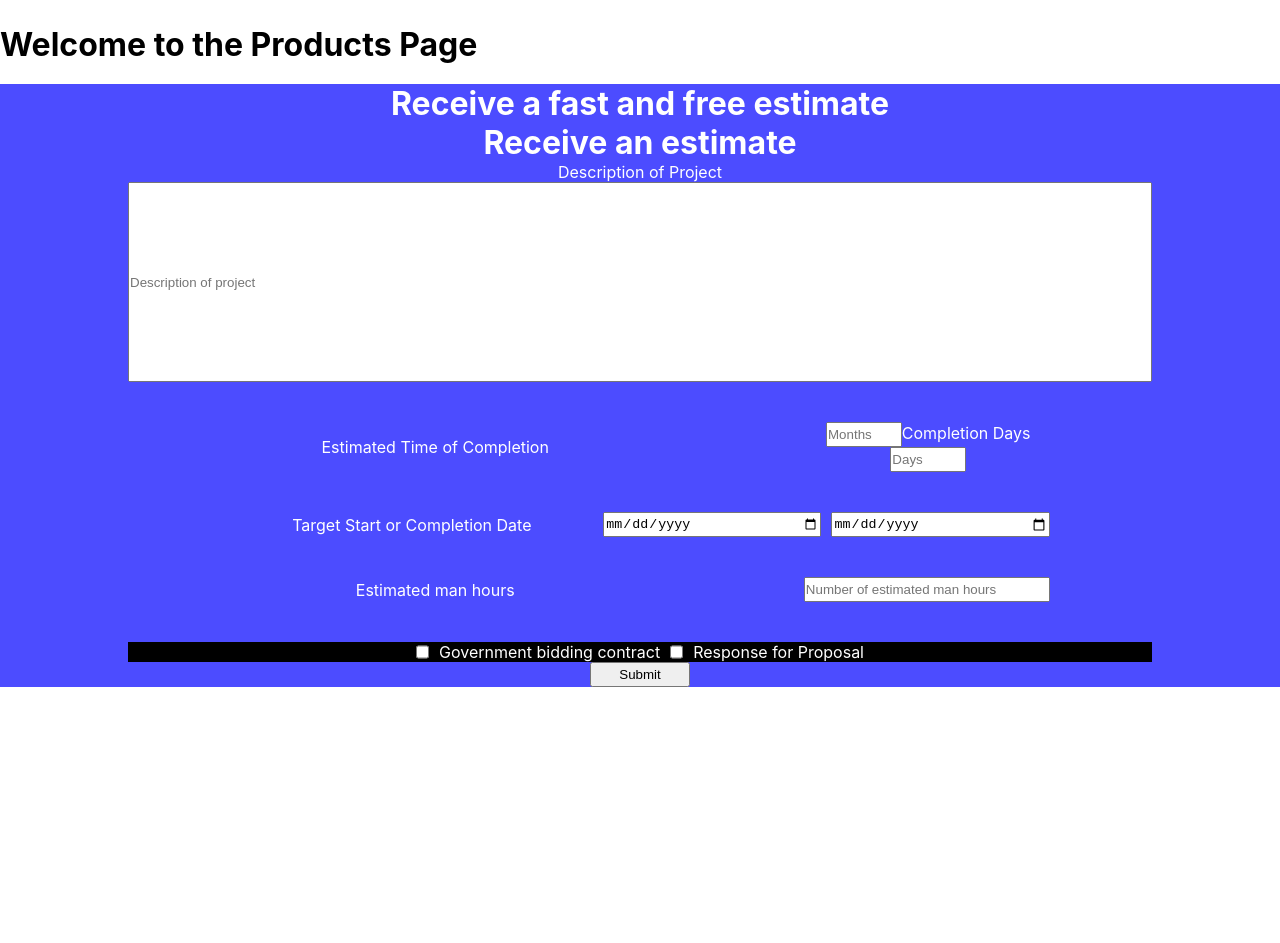
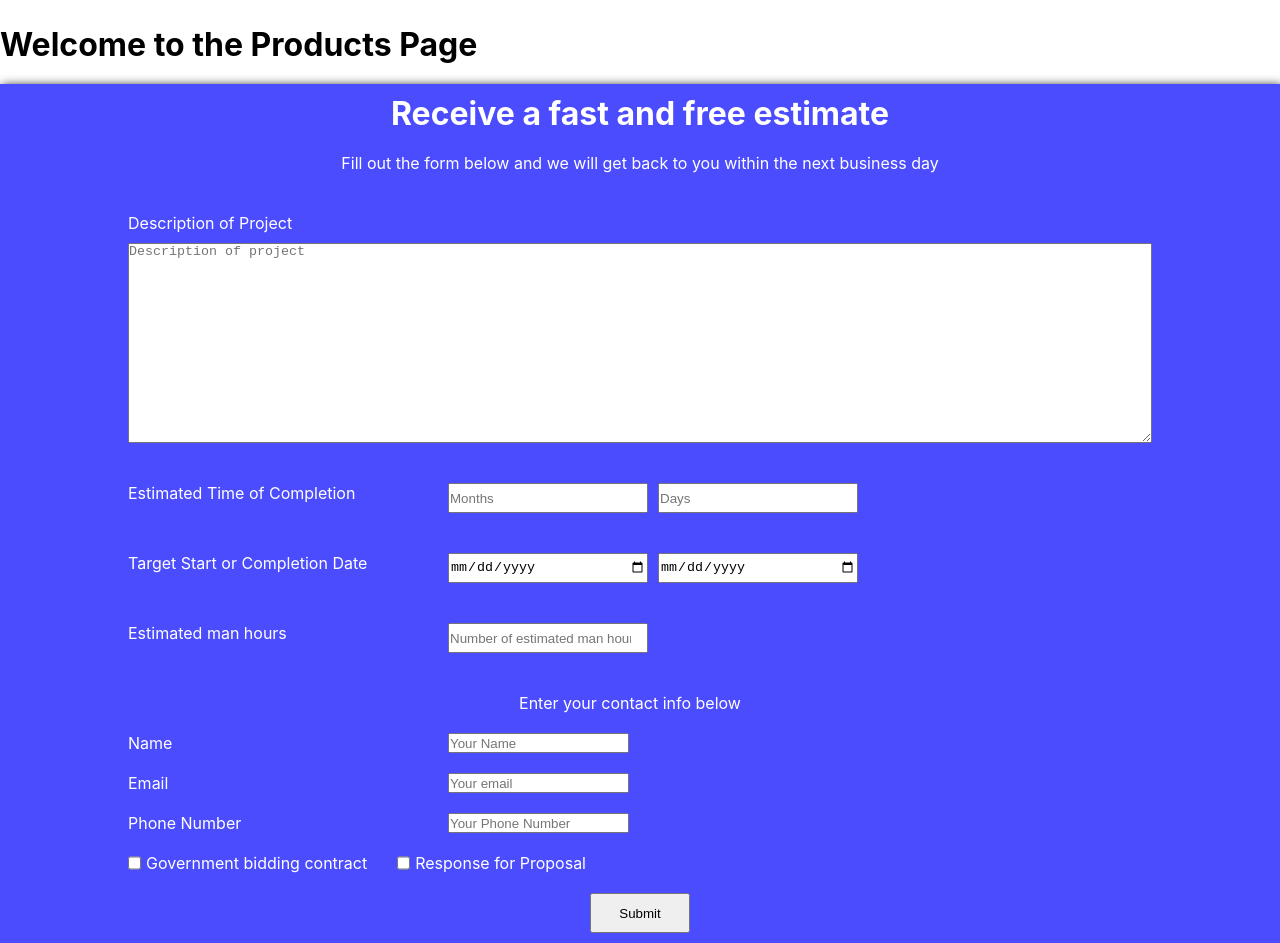
Before and after one commit to zmuda44/R-J-Machine, a React (Vite) app in the folder client/: page /products in a window 1280 px wide. Shown: the part 160-1103 px from the top of the page. Before the commit the page ends 847 px from the top, so only its background shows below. Built offline with nearby package versions, Linux system fonts and the light colour scheme.

Commit message:
made changes to individual project form

```diff
--- a/client/src/App.css
+++ b/client/src/App.css
@@ -69,55 +69,101 @@ header ul li {
   margin-top: 20px;
   color: white;
   text-align: center;
-
+  box-shadow: 2px 2px 10px black;
+  padding: 10px 0;
 }
 
 #estimates form {
   margin: auto;
   width: 80%;
+  text-align: left;
 }
+
 
 #estimates h4 {
   text-align: center;
   font-size: 2rem;
+  margin-bottom: 20px;
+}
+
+#estimates form {
+  margin-top: 40px;
+}
+
+
+#estimates #description textarea  {
+  margin-top: 10px;
+  text-align: left;
+  vertical-align: top;
+  height: 200px;
+  width: 100%;
 }
 
 #estimates .form-flex {
   width: 80%;
-  margin: 40px auto;
+  margin: 40px 0;
   display: flex;
-  align-items: center;
-  justify-content: space-between;
-}
-
-#estimates #description input {
-  height: 200px;
-  width: 100%;
+  justify-content: left;
 }
 
 #estimates .form-flex p {
-  width: 50%;
+  width: 300px;
+  margin-right: 20px;
 }
 
 #estimates .form-flex input {
-  width: 30%;
-  height: 25px;
-  margin-left: 10px;
+  width: 200px;
+  height: 30px;
+  margin-right: 10px;
+}
+
+
+
+#estimates #contact-info  {
+ margin: 20px 0;
+}
+
+#estimates #contact-info p {
+  text-align: center;
+  margin-right: 20px;
+}
+
+#estimates #contact-info .form-group {
+  display: flex;
+  margin-top: 20px;
+}
+
+#estimates #contact-info .form-group p {
+  width: 300px;
+  text-align: left;
 }
 
 #estimates .gov-checkbox {
 display: flex;
-gap: 10px;
-margin: auto;
-background-color: black;
-justify-content: center;
+}
+
+#estimates .gov-checkbox .checkbox-group {
+  display: flex;
+  margin-right: 30px;
+}
+
+#estimates .gov-checkbox .checkbox-group p {
+  margin-left: 5px;
+}
+
+#estimates .button-container {
+  text-align: center;
+  width: 100%;
+  margin-top: 20px;
 }
 
 #estimates button {
+  text-align: center;
   width: 100px;
-  height: 25px;
-  text-align: center;
+  height: 40px;
 }
+
+
 
 
 
@@ -187,48 +233,6 @@ justify-content: center;
 
 }
 
-/* Admin Section */
-
-#users {
-  text-align: center;
-}
-
-#projects {
-background-color: yellow;
-display: flex;
-flex-direction: column;
-align-items: center;
-}
 
 
-
-#projects .list-items {
-  width: 80%;
-  display: grid;
-  grid-template-columns: 1fr 1fr;
-  background-color: green;
-  justify-items: center; /* Centers items horizontally in their grid cells */
-}
-
-#projects li {
-  padding: 0;
-  margin: 0;
-  list-style-type: none;
-  width: 40%;
-  margin: 20px;
-  background-color: aqua;
-
-
-}
-
-#projects li:last-child {
-  align-self: left;
-}
-
-
-
-#projects-cont li {
-  margin: 10px;
-}
-
 /* Project Page */
--- a/client/src/admin.css
+++ b/client/src/admin.css
@@ -1,3 +1,45 @@
-#admin {
-  color: red;
+/* Admin Section */
+
+#users h1 {
+  text-align: center;
+  margin-bottom: 20px;
 }
+
+#projects {
+margin-top: 20px;
+display: flex;
+flex-direction: column;
+align-items: center;
+}
+
+
+
+#projects .list-items {
+  width: 80%;
+  display: grid;
+  grid-template-columns: 1fr 1fr;
+  justify-items: center; /* Centers items horizontally in their grid cells */
+
+}
+
+#projects li {
+  padding: 0;
+  margin: 0;
+  list-style-type: none;
+  width: 60%;
+  margin: 20px;
+  padding: 20px;
+  border: solid black;
+
+
+}
+
+#projects li:last-child {
+  align-self: left;
+}
+
+
+
+#projects-cont li {
+  margin: 10px;
+}
--- a/client/src/components/Estimates.jsx
+++ b/client/src/components/Estimates.jsx
@@ -11,8 +11,13 @@ const Estimates = () => {
     startDate: "",
     endDate: "",
     manHours: "",
+    customerName: "",
+    customerEmail: "",
+    customerPhone: ""
     // dateSubmitted: Date.now()
   });
+
+  const [formSubmitted, setFormSubmitted] = useState(false);
 
   const handleChange = (event) => {
     const { name, value } = event.target;
@@ -32,7 +37,22 @@ const Estimates = () => {
           },
           body: JSON.stringify(userFormState),
       });
-      console.log(response)
+
+      if (response.ok) {
+        setFormSubmitted(true);
+        setFormState({
+          description: "",
+          completionTimeMonths: "",
+          completionTimeDays: "",
+          startDate: "",
+          endDate: "",
+          manHours: "",
+          customerName: "",
+          customerEmail: "",
+          customerPhone: ""
+        });
+      }
+
     //  window.location.reload();
     } catch (e) {
       console.error(e);
@@ -51,12 +71,13 @@ const Estimates = () => {
     <section id="estimates">
       <div className="container">
         <h4>Receive a fast and free estimate</h4>
-        <h4>Receive an estimate</h4>
+        <p>Fill out the form below and we will get back to you within the next business day</p>
+
          <form onSubmit={handleFormSubmit}>
 
           <div className="" id="description">
-            <p>Description of Project</p>
-            <input
+            <label>Description of Project</label>
+            <textarea
               className="form-input"
               placeholder="Description of project"
               name="description"
@@ -80,15 +101,13 @@ const Estimates = () => {
                 value={userFormState.completionTimeMonths}
                 onChange={handleChange}
               />
-
-            <label>Completion Days</label>
             <input
               className="form-input"
               placeholder="Days"
               name="completionTimeDays"
               type="number"
                 min="1"
-                max="12"
+                max="31"
               value={userFormState.completionTimeDays}
               onChange={handleChange}
             />
@@ -97,6 +116,7 @@ const Estimates = () => {
 
           <div className="form-flex" id="target-date">
             <p>Target Start or Completion Date</p>
+            <div className="form-group">
               <input
                 className="form-input"
                 placeholder="Target start date"
@@ -113,7 +133,7 @@ const Estimates = () => {
                 value={userFormState.endDate}
                 onChange={handleChange}
               />
-
+            </div>
           </div>
 
           <div className="form-flex" id="man-hours">
@@ -122,21 +142,65 @@ const Estimates = () => {
                 className="form-input"
                 placeholder="Number of estimated man hours"
                 name="manHours"
-                type="text"
+                type="number"
                 value={userFormState.manHours}
                 onChange={handleChange}
               />
           </div>
 
+          <div className="" id="contact-info">
+          <p>Enter your contact info below</p>
+            <div className="form-group">
+              <p>Name</p>
+              <input
+                  className="form-input"
+                  placeholder="Your Name"
+                  name="customerName"
+                  type="text"
+                  value={userFormState.customerName}
+                  onChange={handleChange}
+              />
+            </div>
+            <div className="form-group">
+              <p>Email</p>
+              <input
+                  className="form-input"
+                  placeholder="Your email"
+                  name="customerEmail"
+                  type="email"
+                  value={userFormState.customerEmail}
+                  onChange={handleChange}
+              />
+            </div>
+            <div className="form-group">
+              <p>Phone Number</p>
+              <input
+                  className="form-input"
+                  placeholder="Your Phone Number"
+                  name="customerPhone"
+                  type="text"
+                  value={userFormState.customerPhone}
+                  onChange={handleChange}
+              />
+            </div>
+
+
+            </div>
+
+
 
 
           <div className="gov-checkbox">
+            <div className="checkbox-group">
               <input
                 type="checkbox"
                 checked={govtBid}
                 onChange={handleChange}
               />
               <p>Government bidding contract</p>
+            </div>
+
+            <div className="checkbox-group">
               <input
                 type="checkbox"
                 checked={govtBid}
@@ -144,9 +208,19 @@ const Estimates = () => {
               />
               <p>Response for Proposal</p>
             </div>
+          </div>
 
+        <div className="button-container">
         <button type="submit">Submit</button>
+        </div>
+
         </form>
+
+        {formSubmitted && (
+          <div className="form-submitted-message">
+            <p>Form has been successfully submitted!</p>
+          </div>
+        )}
 
       </div>
 
--- a/client/src/pages/Admin.jsx
+++ b/client/src/pages/Admin.jsx
@@ -108,14 +108,14 @@ const Admin = () => {
                 {projectsDisplayState.map((project) => (
                   <li key={project._id} onClick={() => showIndividualProject(project._id)}>
 
-                    <h4>{new Date(project.submissionDate).toLocaleDateString()}</h4>
-                    <h4>{project.submissionDate}</h4>
-
-
+                    <h4>Submitted: {new Date(project.submissionDate).toLocaleDateString()}</h4>
+                    <h5>Title: {project.title ? project.title : 'N/A'}</h5>
 
                     <p>Description: {project.description}</p>
+                    <p>Completion Time - Months: {project.completionTimeMonths} Days: {project.completionTimeDays}</p>
                     <p>Man Hours: {project.manHours}</p>
-                    <p>Start Date: {project.startDate}</p>
+                    <p>Start Date: {project.startDate ? new Date(project.startDate).toLocaleDateString() : 'N/A'}</p>
+                    <p>End Date: {project.endDate ? new Date(project.endDate).toLocaleDateString() : 'N/A'}</p>
 
                   </li>
                 ))}
--- /dev/null
+++ b/client/src/project.css
@@ -0,0 +1,16 @@
+#project {
+  margin-top: 40px;
+  text-align: center;
+}
+
+#project button {
+  margin-bottom: 20px;
+}
+
+#project h3 {
+  margin-bottom: 10px;
+}
+
+#project .form-group {
+  margin: 20px 0;
+}
```
Also changed, not shown: client/src/pages/Project.jsx (+160 -4 lines), 2 other files (tests, documents, lock files or other folders). Lines whose indentation alone changed are shown as unchanged.
